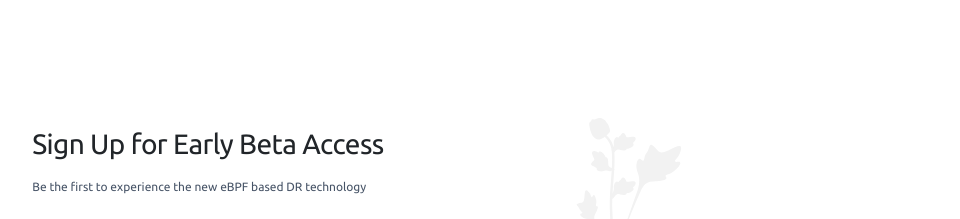
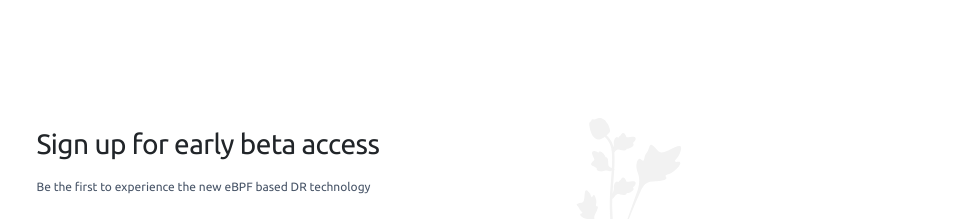
Before and after one commit to xmigrate/xmigrate.cloud, a React (Create React App) app: page / in a window 1280 px wide. Shown: the part 3060-3279 px from the top of the page, without its empty margins (112-1072 px from the left). Built offline with nearby package versions, Linux system fonts and the light colour scheme.

Commit message:
font correction

```diff
--- a/src/pages/Landpage/Landpage.js
+++ b/src/pages/Landpage/Landpage.js
@@ -381,7 +381,7 @@ export default class Landpage extends Component {
             <Col md="6">
               <div class="form-head">
                 <form id="signupForm" class="form" form name="signupbeta" method="POST" onSubmit={this.handleSubmit}>
-                  <p class="form-title">Sign Up for Early Beta Access</p>
+                  <p class="form-title">Sign up for early beta access</p>
                   <h3 class="form-sub-title">Be the first to experience the new eBPF based DR technology</h3>
 
                   <div class="input-container">
```
Also changed, not shown: 6 other files (tests, documents, lock files or other folders).
